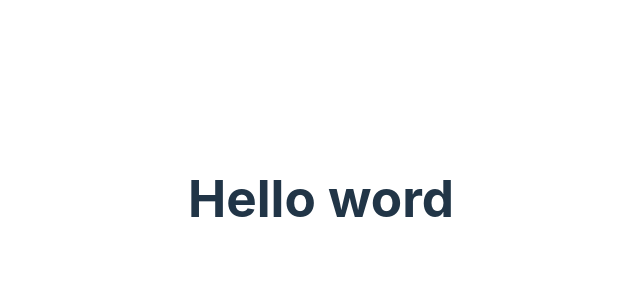
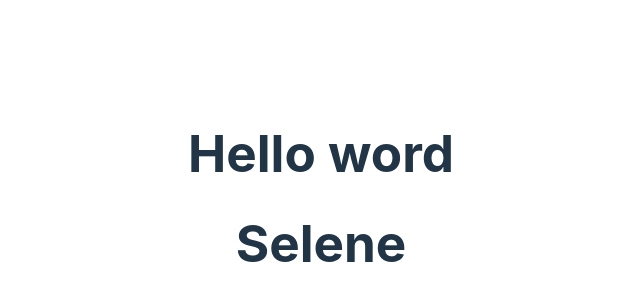
Before and after one commit to T1Scaynet/proyecto-prueba, a React (Vite) app: page / in a window 1280 px wide. Shown: the part 202-502 px from the top of the page, without its empty margins (319-959 px from the left). Built offline with nearby package versions, Linux system fonts and the light colour scheme.

Commit message:
feat: Cree el componente con el nombre selene

```diff
--- a/src/App.jsx
+++ b/src/App.jsx
@@ -1,10 +1,11 @@
 import './App.css'
-
+import { Selene } from './components/Selene'
 function App() {
 
   return (
     <div className="App">
      <h1>Hello word</h1>
+      <Selene/>
     </div>
   )
 }
--- /dev/null
+++ b/src/components/Selene.jsx
@@ -0,0 +1,7 @@
+import React from 'react'
+
+export const Selene = () => {
+  return (
+    <h1>Selene</h1>
+  )
+}
```
Also changed, not shown: 1 other file (tests, documents, lock files or other folders).
